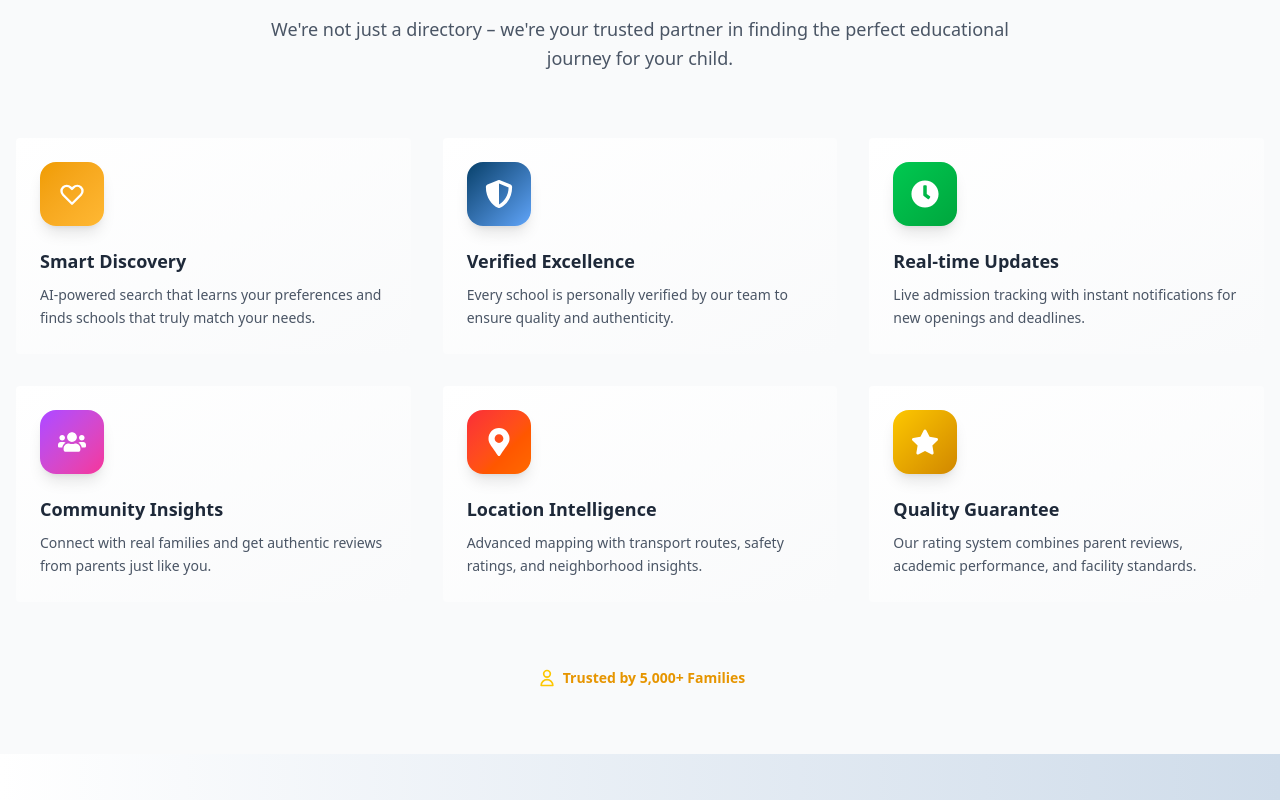
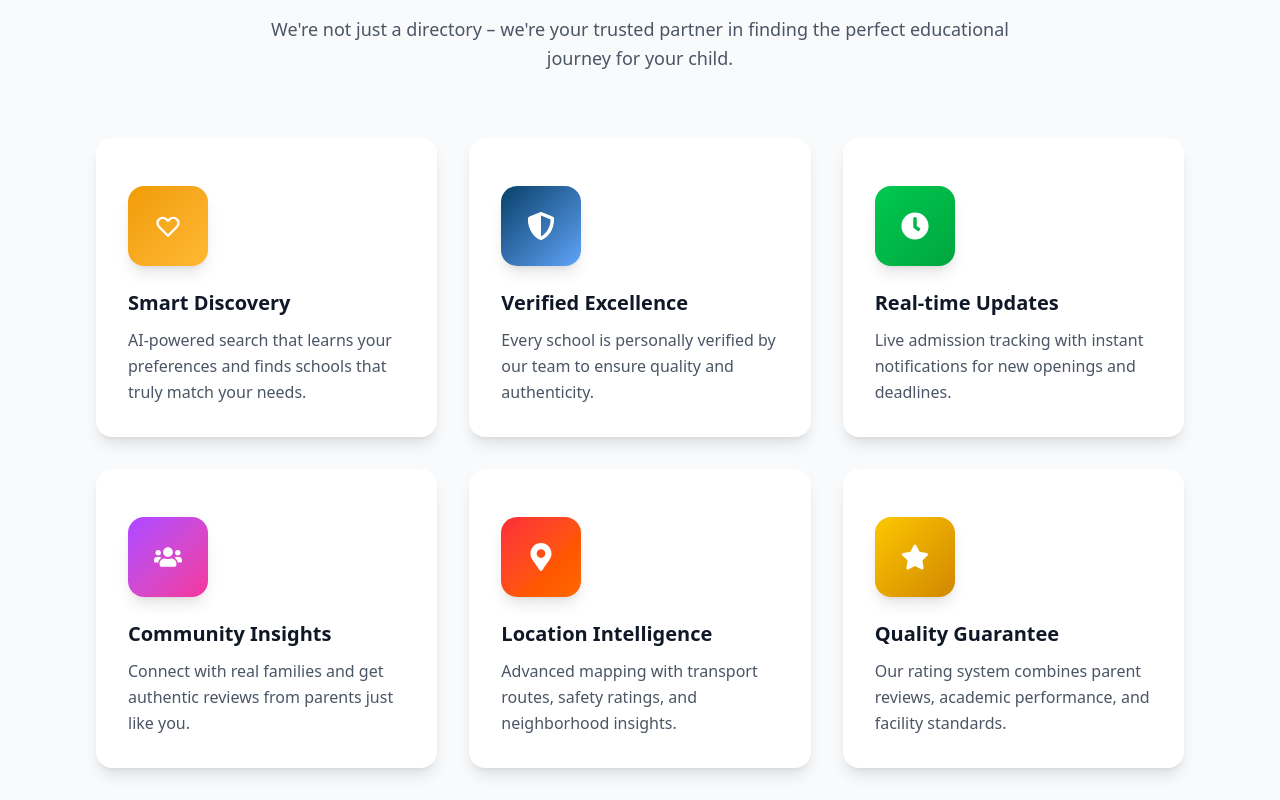
Before and after one commit to Solvit-Africa-Training-Center/InzoziSchool_Frontend, a React (Vite) app: page / in a window 1280 px wide. Shown: the part 2220-3020 px from the top of the page. Built offline with nearby package versions, Linux system fonts and the light colour scheme.

Commit message:
change resource and support section

```diff
--- a/src/Components/ParentSection.tsx
+++ b/src/Components/ParentSection.tsx
@@ -23,7 +23,7 @@ const ParentSection: React.FC = () => {
 
   return (
     <section className="bg-gradient-to-r from-[#FFFFFF] to-[#CFDCEA] py-16 px-4">
-      <div className="max-w-7xl mx-auto">
+      <div className="md:px-[80px]">
         <div className="text-center mb-12">
           <h2 className="text-4xl font-bold mb-4">
             <span className="text-[#223D60]">You Are </span>
--- a/src/Components/PowerfulFeaturesSection.tsx
+++ b/src/Components/PowerfulFeaturesSection.tsx
@@ -51,7 +51,7 @@ const PowerfulFeaturesSection: React.FC = () => {
 
   return (
     <section className="bg-white py-16 px-4">
-      <div className="max-w-7xl mx-auto">
+      <div className="md:px-[80px]">
         <div className="text-center mb-16">
           <h2 className="text-4xl md:text-5xl font-bold mb-6 text-gray-800">
             Powerful Features
--- a/src/Components/ResourcesSupportSection.tsx
+++ b/src/Components/ResourcesSupportSection.tsx
@@ -1,3 +1,4 @@
+// src/Components/ResourcesSupportSection.tsx
 import React from 'react';
 import {
   FaBook,
@@ -7,6 +8,7 @@ import {
   FaEnvelope,
   FaComments,
 } from 'react-icons/fa';
+import FeatureBenefitCard from './cards/FeatureBenefitCard';
 
 const ResourcesSupportSection: React.FC = () => {
   const resources = [
@@ -52,6 +54,7 @@ const ResourcesSupportSection: React.FC = () => {
   return (
     <section className="bg-gray-100 py-16 px-4">
       <div className="max-w-7xl mx-auto">
+        {/* Header Section */}
         <div className="text-center mb-16">
           <h2 className="text-4xl md:text-5xl font-bold mb-6 text-gray-800">
             Resources & Support
@@ -62,36 +65,24 @@ const ResourcesSupportSection: React.FC = () => {
           </p>
         </div>
 
+        {/* Resources Grid */}
         <div className="grid grid-cols-1 md:grid-cols-2 lg:grid-cols-4 gap-6 mb-16">
           {resources.map((resource, index) => (
-            <div key={index} className="relative">
-              <div className="bg-[#0B111E] p-6 rounded-lg hover:transform hover:scale-105 transition-all duration-200">
-                <div className="mb-4">
-                  <span className="text-blue-400 text-xs font-semibold uppercase tracking-wider">
-                    {resource.label}
-                  </span>
-                </div>
-
-                <div className="mb-6">
-                  <div className={`${resource.iconGradient} w-12 h-12 rounded-lg flex items-center justify-center text-white`}>
-                    {resource.icon}
-                  </div>
-                </div>
-
-                <div className="space-y-3">
-                  <h3 className="text-white font-semibold text-lg leading-tight">
-                    {resource.title}
-                  </h3>
-                  <p className="text-gray-400 text-sm leading-relaxed">
-                    {resource.description}
-                  </p>
-                </div>
-              </div>
-            </div>
+            <FeatureBenefitCard
+              key={index}
+              icon={resource.icon}
+              title={resource.title}
+              description={resource.description}
+              label={resource.label}
+              variant="resource"
+              iconGradient={resource.iconGradient}
+            />
           ))}
         </div>
 
+        {/* Help & Support Section */}
         <div className="grid grid-cols-1 lg:grid-cols-2 gap-12">
+          {/* Popular Help Topics */}
           <div>
             <h3 className="text-xl font-semibold text-blue-600 mb-6">
               Popular Help Topics
@@ -111,6 +102,7 @@ const ResourcesSupportSection: React.FC = () => {
             </div>
           </div>
 
+          {/* Need More Help */}
           <div>
             <h3 className="text-xl font-semibold text-blue-600 mb-6">
               Need More Help?
@@ -127,16 +119,22 @@ const ResourcesSupportSection: React.FC = () => {
               </div>
 
               <div className="space-y-4 mb-6">
+                {/* Email Support */}
                 <div className="flex items-center space-x-3">
-                  <FaEnvelope className="w-4 h-4 text-blue-400" />
+                  <div className="bg-blue-600 w-8 h-8 rounded-lg flex items-center justify-center">
+                    <FaEnvelope className="w-4 h-4 text-white" />
+                  </div>
                   <div>
                     <div className="text-white font-medium text-sm">Email Support</div>
                     <div className="text-gray-400 text-xs">support@inzozi.rw</div>
                   </div>
                 </div>
 
+                {/* Live Chat */}
                 <div className="flex items-center space-x-3">
-                  <FaComments className="w-4 h-4 text-green-400" />
+                  <div className="bg-green-600 w-8 h-8 rounded-lg flex items-center justify-center">
+                    <FaComments className="w-4 h-4 text-white" />
+                  </div>
                   <div>
                     <div className="text-white font-medium text-sm">Live Chat</div>
                     <div className="text-gray-400 text-xs">Available 8 AM - 6 PM WAT</div>
@@ -144,6 +142,7 @@ const ResourcesSupportSection: React.FC = () => {
                 </div>
               </div>
 
+              {/* Contact Button */}
               <button className="w-full bg-blue-600 hover:bg-blue-700 text-white py-3 px-4 rounded-lg font-semibold text-sm transition-colors duration-200">
                 Contact Support
               </button>
--- a/src/Components/SchoolOwnerSection.tsx
+++ b/src/Components/SchoolOwnerSection.tsx
@@ -23,7 +23,7 @@ const SchoolOwnerSection: React.FC = () => {
 
   return (
     <section className="bg-gradient-to-r from-[#FFFFFF] to-[#CFDCEA] py-16 px-4">
-      <div className="max-w-7xl mx-auto">
+      <div className="md:px-[80px]">
         <div className="text-center mb-12">
           <h2 className="text-4xl font-bold mb-4">
             <span className="text-[#223D60]">You own </span>
@@ -50,7 +50,7 @@ const SchoolOwnerSection: React.FC = () => {
           <div className="relative h-full min-h-[400px] lg:min-h-[500px]">
             <div className="w-full h-full rounded-2xl overflow-hidden shadow-lg">
                <video
-                src="/videos/studentVideo.mp4"
+                src="/videos/pinterest-video.mp4"
                 className="w-full h-full object-cover"
                 autoPlay
                 loop
--- a/src/Components/WhyChooseInzoziSection.tsx
+++ b/src/Components/WhyChooseInzoziSection.tsx
@@ -57,7 +57,7 @@ const WhyChooseInzoziSection: React.FC = () => {
 
   return (
     <section className="bg-gray-50 py-16 px-4">
-      <div className="max-w-7xl mx-auto">
+      <div className=" md:px-[80px]">
         <div className="text-center mb-16">
           <div className="text-center">
             <div className="text-[#E69500] inline-flex items-center space-x-2 bg-yelow-500 px-6 py-3 mb-4 rounded-full shadow-sm border border-gray-100">
@@ -96,7 +96,7 @@ const WhyChooseInzoziSection: React.FC = () => {
         <div className="text-center">
           <div className="text-[#E69500]  flex justify-center items-center gap-1">
             <div className=" w-6 h-6 rounded-full flex items-center justify-center">
-              <HiOutlineUser className="w-5 h-5 text-yellow-400" />
+              <HiOutlineUser className="w-5 h-5 text-[#E69500]" />
             </div>
             <span className="font-semibold text-sm">
               Trusted by 5,000+ Families
--- a/src/Components/cards/FeatureBenefitCard.tsx
+++ b/src/Components/cards/FeatureBenefitCard.tsx
@@ -4,40 +4,56 @@ interface FeatureBenefitCardProps {
   icon: React.ReactNode;
   title: string;
   description: string;
-  variant?: 'default' | 'light' | 'dark';
+  label?: string;
+  variant?: 'default' | 'light' | 'dark' | 'resource';
   iconGradient?: string;
   titleColor?: string;
   descriptionColor?: string;
+  cardBgColor?: string;
 }
 
 const FeatureBenefitCard: React.FC<FeatureBenefitCardProps> = ({
   icon,
   title,
   description,
+  label,
   variant = 'default',
   iconGradient,
   titleColor,
   descriptionColor,
+  cardBgColor,
 }) => {
   const getVariantClasses = () => {
     switch (variant) {
       case 'light':
         return {
-          title: 'text-gray-800',
+          title: 'text-gray-900',
           description: 'text-gray-600',
           iconBg: 'bg-gradient-to-br from-blue-500 to-purple-600',
+          cardBg: 'bg-white',
         };
       case 'dark':
         return {
           title: 'text-white',
           description: 'text-gray-300',
           iconBg: 'bg-gradient-to-br from-indigo-600 to-purple-700',
+          cardBg: 'bg-[#0B111E]',
+        };
+      case 'resource':
+        return {
+          title: 'text-white',
+          description: 'text-gray-400',
+          iconBg: 'bg-[#054069]',
+          cardBg: 'bg-[#0B111E]',
+          iconSize: 'w-12 h-12',
+          iconRounding: 'rounded-lg',
         };
       default:
         return {
-          title: 'text-gray-800',
+          title: 'text-gray-900',
           description: 'text-gray-600',
           iconBg: 'bg-gradient-to-br from-orange-400 to-yellow-500',
+          cardBg: 'bg-white',
         };
     }
   };
@@ -45,18 +61,41 @@ const FeatureBenefitCard: React.FC<FeatureBenefitCardProps> = ({
   const variantClasses = getVariantClasses();
 
   return (
-    <div className="bg-gradient-to-br from-[#ffffff] to-[#F9FAFB] rounded-sm  p-6 hover:transform hover:scale-105 transition-all duration-200">
-      <div className="mb-6">
-        <div className={`${iconGradient || variantClasses.iconBg} w-16 h-16 rounded-2xl flex items-center justify-center text-white shadow-lg`}>
+    <div
+      className={`relative p-8 hover:transform hover:scale-105 transition-all duration-300 rounded-2xl shadow-lg ${
+        cardBgColor || variantClasses.cardBg
+      }`}
+    >
+
+
+      <div className=" mb-6 mt-4">
+        <div
+          className={`${
+            iconGradient || variantClasses.iconBg
+          } w-20 h-20 rounded-2xl flex items-center justify-center text-white shadow-lg`}
+        >
           {icon}
         </div>
+      {label && (
+        <div>
+          <span className="inline-block text-xs font-semibold uppercase text-white">
+            {label}
+          </span>
+        </div>
+      )}
       </div>
 
+
+
       <div className="space-y-3">
-        <h3 className={`${titleColor || variantClasses.title} font-semibold text-lg leading-tight`}>
+        <h3
+          className={`${titleColor || variantClasses.title} font-semibold text-xl leading-tight`}
+        >
           {title}
         </h3>
-        <p className={`${descriptionColor || variantClasses.description} text-sm leading-relaxed`}>
+        <p
+          className={`${descriptionColor || variantClasses.description} text-base leading-relaxed`}
+        >
           {description}
         </p>
       </div>
```
Also changed, not shown: 1 other file (tests, documents, lock files or other folders).
